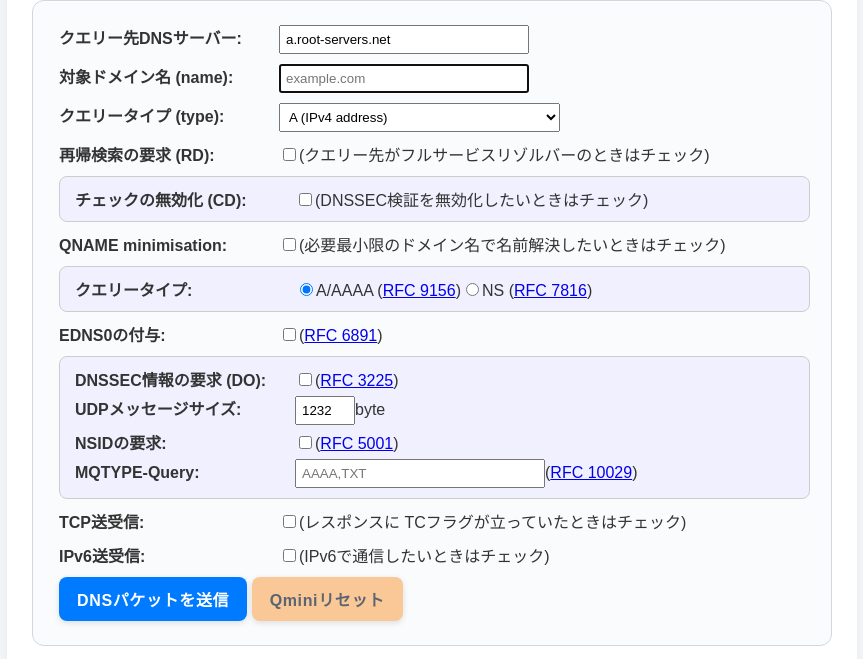
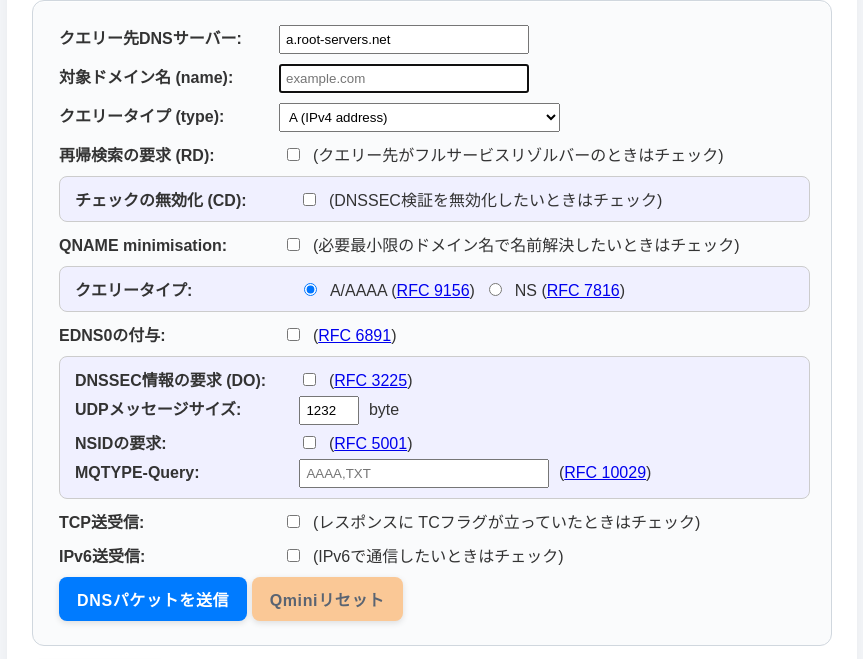
Before and after one commit to yoshigoto/dns-web-tool, a website: page index.html in a window 1280 px wide. Shown: the part 120-779 px from the top of the page, without its empty margins (208-1071 px from the left). Drawn offline with Linux system fonts and the light colour scheme.

Commit message:
fix: enhance label descriptions for form inputs in index.html

```diff
--- a/index.html
+++ b/index.html
@@ -10,6 +10,7 @@
         div { margin: 10px; }
         label { display: inline-block; font-weight: bold; }
         .label-wide { width: 220px; }
+        .label-description { margin: 0 5px; font-weight: normal; width: auto; }
         .input-wide { width: 250px; padding: 5px; box-sizing: border-box; }
         .input-narrow { width: 60px; padding: 5px; box-sizing: border-box; }
         select { padding: 5px; }
@@ -39,24 +40,77 @@
                 <div><label for="type" class="label-wide">クエリータイプ (type):</label><select id="type" name="type">
                     <option value="A">A (IPv4 address)</option><option value="AAAA">AAAA (IPv6 address)</option><option value="MX">MX (Mail Exchange)</option><option value="NS">NS (Name Server)</option><option value="SOA">SOA (Start Of Authority)</option><option value="TXT">TXT (Text)</option><option value="CNAME">CNAME (Canonical Name)</option><option value="DNAME">DNAME (Delegation Name)</option><option value="CAA">CAA (Certification Authority Authorization)</option><option value="DNSKEY">DNSKEY</option><option value="DS">DS (Delegation Signer)</option><option value="NSEC">NSEC (NextSECure record)</option><option value="NSEC3">NSEC3</option><option value="RRSIG">RRSIG (Resource Record Signature)</option><option value="SRV">SRV (Service)</option><option value="HTTPS">HTTPS</option><option value="SVCB">SVCB (Service Binding)</option><option value="PTR">PTR (Pointer - 4.2.0.192.in-addr.arpa)</option><option value="PTR-x">PTR-x (Pointer - 192.0.2.4)</option><option value="ANY">ANY</option><option value="VERSION">VERSION (CHAOS/TXT/version.bind)</option>
                 </select></div>
-                <div><label for="rd" class="label-wide">再帰検索の要求 (RD):</label><input type="checkbox" id="rd" name="rd" value="1"><label for="rd" style="font-weight:normal; width:auto;">(クエリー先がフルサービスリゾルバーのときはチェック)</label></div>
+                <div>
+                    <label for="rd" class="label-wide">再帰検索の要求 (RD):</label>
+                    <input type="checkbox" id="rd" name="rd" value="1">
+                    <label class="label-description" for="rd">(クエリー先がフルサービスリゾルバーのときはチェック)</label></div>
                 <div class="option-group">
-                    <div class="option-div"><label for="cd" class="label-wide">チェックの無効化 (CD):</label><input type="checkbox" id="cd" name="cd" value="1"><label for="cd" style="font-weight:normal; width:auto;">(DNSSEC検証を無効化したいときはチェック)</label></div>
+                    <div class="option-div">
+                        <label for="cd" class="label-wide">チェックの無効化 (CD):</label>
+                        <input type="checkbox" id="cd" name="cd" value="1">
+                        <label class="label-description" for="cd">(DNSSEC検証を無効化したいときはチェック)</label>
+                    </div>
                 </div>
-                <div><label for="qmini" class="label-wide">QNAME minimisation:</label><input type="checkbox" id="qmini" name="qmini" value="1"><label for="qmini" style="font-weight:normal; width:auto;">(必要最小限のドメイン名で名前解決したいときはチェック)</label><input type="hidden" id="qposi" name="qposi" value="255"></div>
+                <div>
+                    <label for="qmini" class="label-wide">QNAME minimisation:</label>
+                    <input type="checkbox" id="qmini" name="qmini" value="1">
+                    <label class="label-description" for="qmini">(必要最小限のドメイン名で名前解決したいときはチェック)</label>
+                    <input type="hidden" id="qposi" name="qposi" value="255">
+                </div>
                 <div class="option-group">
-                    <div class="option-div"><label class="label-wide">クエリータイプ:</label><input type="radio" name="qtype" value="A" checked>A/AAAA (<a href="https://datatracker.ietf.org/doc/html/rfc9156" target="_blank">RFC 9156</a>)</label><label style="font-weight:normal; width:auto;"><input type="radio" name="qtype" value="NS">NS (<a href="https://datatracker.ietf.org/doc/html/rfc7816" target="_blank">RFC 7816</a>)</label></div>
+                    <div class="option-div">
+                        <label class="label-wide">クエリータイプ:</label>
+                        <label style="font-weight:normal; width:auto;">
+                            <input type="radio" id="qtype-a" name="qtype" value="A" checked>
+                            <span class="label-description">A/AAAA (<a href="https://datatracker.ietf.org/doc/html/rfc9156" target="_blank">RFC 9156</a>)</span>
+                        </label>
+                        <label style="font-weight:normal; width:auto;">
+                            <input type="radio" id="qtype-ns" name="qtype" value="NS">
+                            <span class="label-description">NS (<a href="https://datatracker.ietf.org/doc/html/rfc7816" target="_blank">RFC 7816</a>)</span>
+                        </label>
+                    </div>
                 </div>
-                <div><label for="edns0" class="label-wide">EDNS0の付与:</label><input type="checkbox" id="edns0" name="edns0" value="1"><label for="edns0" style="font-weight:normal; width:auto;">(<a href="https://datatracker.ietf.org/doc/html/rfc6891" target="_blank">RFC 6891</a>)</label></div>
+                <div>
+                    <label for="edns0" class="label-wide">EDNS0の付与:</label>
+                    <input type="checkbox" id="edns0" name="edns0" value="1">
+                    <label class="label-description" for="edns0">(<a href="https://datatracker.ietf.org/doc/html/rfc6891" target="_blank">RFC 6891</a>)</label>
+                </div>
                 <div class="option-group">
-                    <div class="option-div"><label for="dnssec" class="label-wide">DNSSEC情報の要求 (DO):</label><input type="checkbox" id="dnssec" name="dnssec" value="1"><label for="dnssec" style="font-weight:normal; width:auto;">(<a href="https://datatracker.ietf.org/doc/html/rfc3225" target="_blank">RFC 3225</a>)</label></div>
-                    <div class="option-div"><label for="udpsize" class="label-wide">UDPメッセージサイズ:</label><input type="text" class="input-narrow" id="udpsize" name="udpsize" value="1232" required><label for="udpsize" style="font-weight:normal; width:auto;">byte</label></div>
-                    <div class="option-div"><label for="nsid" class="label-wide">NSIDの要求:</label><input type="checkbox" id="nsid" name="nsid" value="1"><label for="nsid" style="font-weight:normal; width:auto;">(<a href="https://datatracker.ietf.org/doc/html/rfc5001" target="_blank">RFC 5001</a>)</label></div>
-                    <div class="option-div"><label for="mqtype" class="label-wide">MQTYPE-Query:</label><input type="text" class="input-wide" id="mqtype" name="mqtype" placeholder="AAAA,TXT"><label for="mqtype" style="font-weight:normal; width:auto;">(<a href="https://datatracker.ietf.org/doc/html/rfc10029" target="_blank">RFC 10029</a>)</label></div>
+                    <div class="option-div">
+                        <label for="dnssec" class="label-wide">DNSSEC情報の要求 (DO):</label>
+                        <input type="checkbox" id="dnssec" name="dnssec" value="1">
+                        <label class="label-description" for="dnssec">(<a href="https://datatracker.ietf.org/doc/html/rfc3225" target="_blank">RFC 3225</a>)</label>
+                    </div>
+                    <div class="option-div">
+                        <label for="udpsize" class="label-wide">UDPメッセージサイズ:</label>
+                        <input type="text" class="input-narrow" id="udpsize" name="udpsize" value="1232" required>
+                        <label class="label-description" for="udpsize">byte</label>
+                    </div>
+                    <div class="option-div">
+                        <label for="nsid" class="label-wide">NSIDの要求:</label>
+                        <input type="checkbox" id="nsid" name="nsid" value="1">
+                        <label class="label-description" for="nsid">(<a href="https://datatracker.ietf.org/doc/html/rfc5001" target="_blank">RFC 5001</a>)</label>
+                    </div>
+                    <div class="option-div">
+                        <label for="mqtype" class="label-wide">MQTYPE-Query:</label>
+                        <input type="text" class="input-wide" id="mqtype" name="mqtype" placeholder="AAAA,TXT">
+                        <label class="label-description" for="mqtype">(<a href="https://datatracker.ietf.org/doc/html/rfc10029" target="_blank">RFC 10029</a>)</label>
+                    </div>
                 </div>
-                <div><label for="tcp" class="label-wide">TCP送受信:</label><input type="checkbox" id="tcp" name="tcp" value="1"><label for="tcp" style="font-weight:normal; width:auto;">(レスポンスに TCフラグが立っていたときはチェック)</label></div>
-                <div><label for="ipv6" class="label-wide">IPv6送受信:</label><input type="checkbox" id="ipv6" name="ipv6" value="1"><label for="ipv6" style="font-weight:normal; width:auto;">(IPv6で通信したいときはチェック)</label></div>
-                <div><button type="submit">DNSパケットを送信</button> <button type="button" id="qmini-reset">Qminiリセット</button></div>
+                <div>
+                    <label for="tcp" class="label-wide">TCP送受信:</label>
+                    <input type="checkbox" id="tcp" name="tcp" value="1">
+                    <label class="label-description" for="tcp">(レスポンスに TCフラグが立っていたときはチェック)</label>
+                </div>
+                <div>
+                    <label for="ipv6" class="label-wide">IPv6送受信:</label>
+                    <input type="checkbox" id="ipv6" name="ipv6" value="1">
+                    <label class="label-description" for="ipv6">(IPv6で通信したいときはチェック)</label>
+                </div>
+                <div>
+                    <button type="submit">DNSパケットを送信</button>
+                    <button type="button" id="qmini-reset">Qminiリセット</button>
+                </div>
             </form>
         </section>
         <p><button type="button" id="search-toggle">入力欄非表示</button></p>
```
